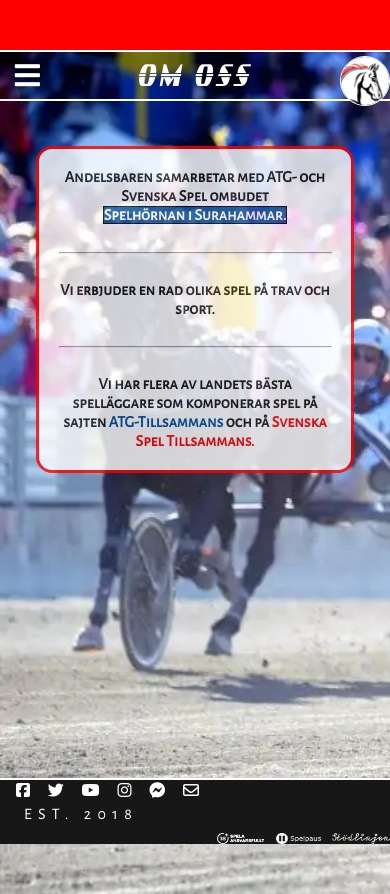
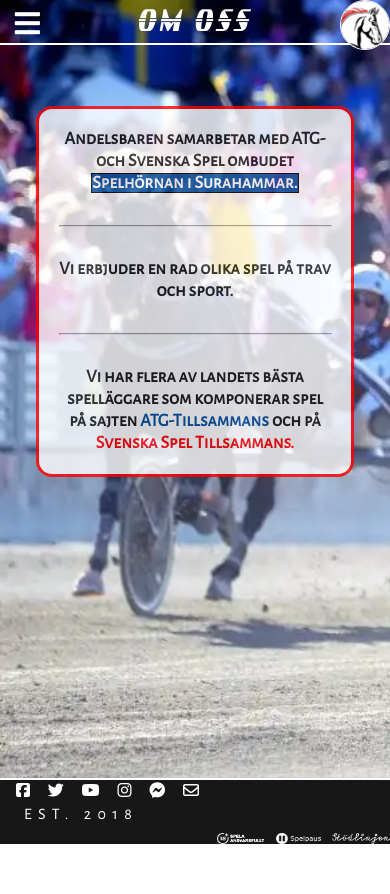
Before and after one commit to Andelsbaren/andelsbaren, a React (Create React App) app: page /aboutus in a window 390 px wide. After the commit the page ends 844 px from the top, so only its background shows below. Built offline with nearby package versions, Linux system fonts and the light colour scheme; a web font is replaced by a local one.

Commit message:
switched homepage to services

```diff
--- a/src/App.css
+++ b/src/App.css
@@ -181,8 +181,8 @@
   .textnormal3 {
     color: #fff;
     font-family: 'Alegreya Sans SC';
-    font-size: 18px;
-    margin-top: -1rem;
+    font-size: 20px;
+    margin-top:2rem;
     font-weight: 500;
     display: inline-flex
   }
@@ -249,16 +249,21 @@
   .textabout {
     font-family: 'Alegreya Sans SC';
     color: black(255,255,255);
-
+    margin-top: 2rem;
     font-weight: 600;
     width: 70%;
+    font-size: 18px;
     padding: 1.2rem;
     opacity: 80%;
     display: inline-block;
     background-color: #fff;
     border: 3px solid red;
-    border-radius: 1rem
-  }
+    border-radius: 1rem  ;
+    -webkit-border-radius: 1rem;
+    -moz-border-radius: 1rem;
+    -ms-border-radius: 1rem;
+    -o-border-radius: 1rem;
+}
   .textnormal {
     color: #fff
   }
--- a/src/components/NavBar.css
+++ b/src/components/NavBar.css
@@ -157,8 +157,8 @@
   .nav-menu.active {
     visibilty: hidden;
     position: fixed;
-    top: 78px;
-    left: 0;
+    top: 23px;
+    left: -1;
     width: 200px;
     border: 2px solid #fff;
     opacity: 90%;
@@ -182,7 +182,7 @@
   .nav-icon {
     display: block;
     position: absolute;
-    top: 45px;
+    top: -7px;
     left: 40;
     transform: translate(-100%,60%);
     font-size: 1.8rem;
@@ -216,7 +216,7 @@
   border: 1px solid white
 }
 .nav-container {
-  height: 3.47rem;
+
   width: auto;
   position: sticky
 }
```
